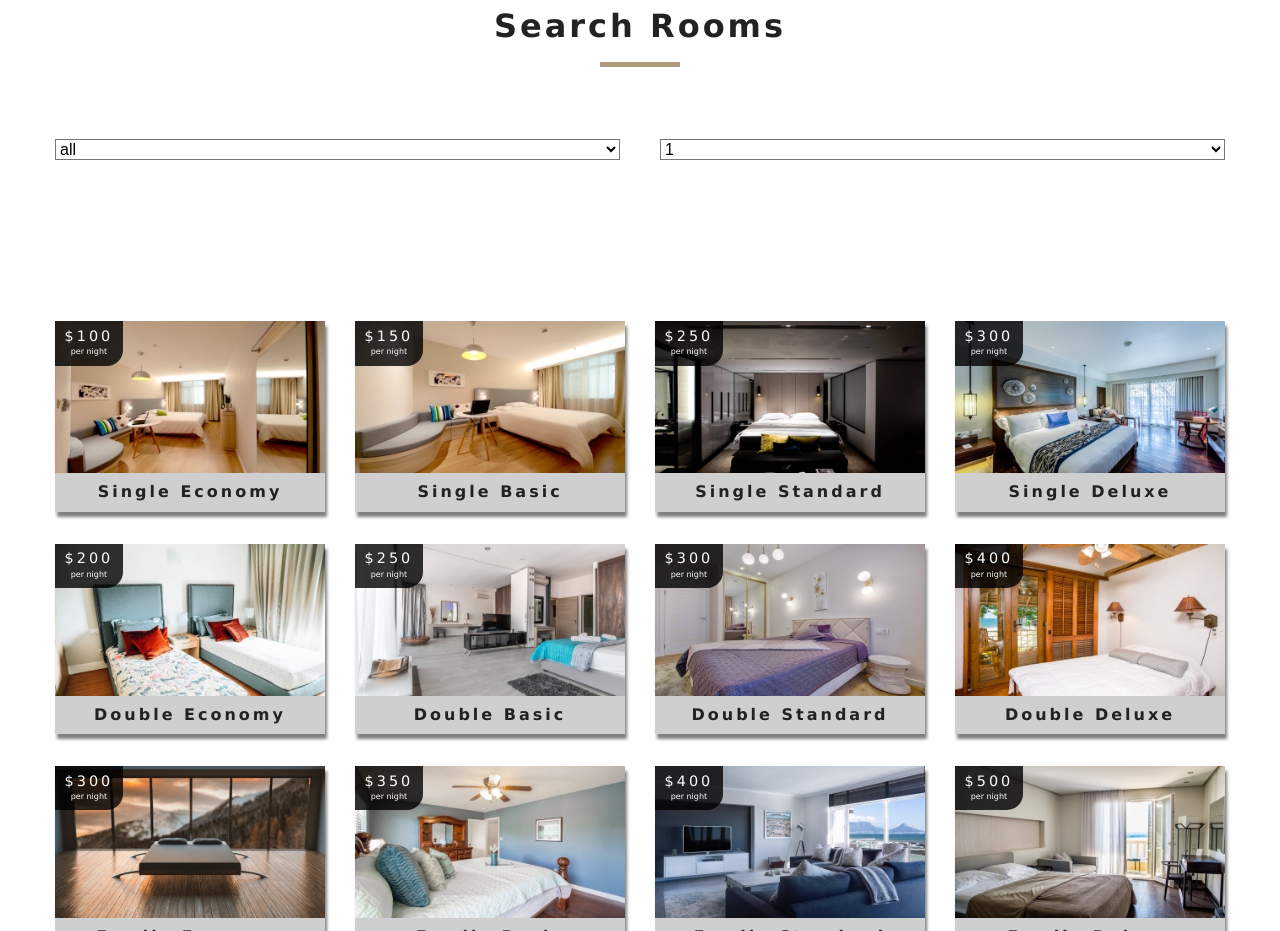
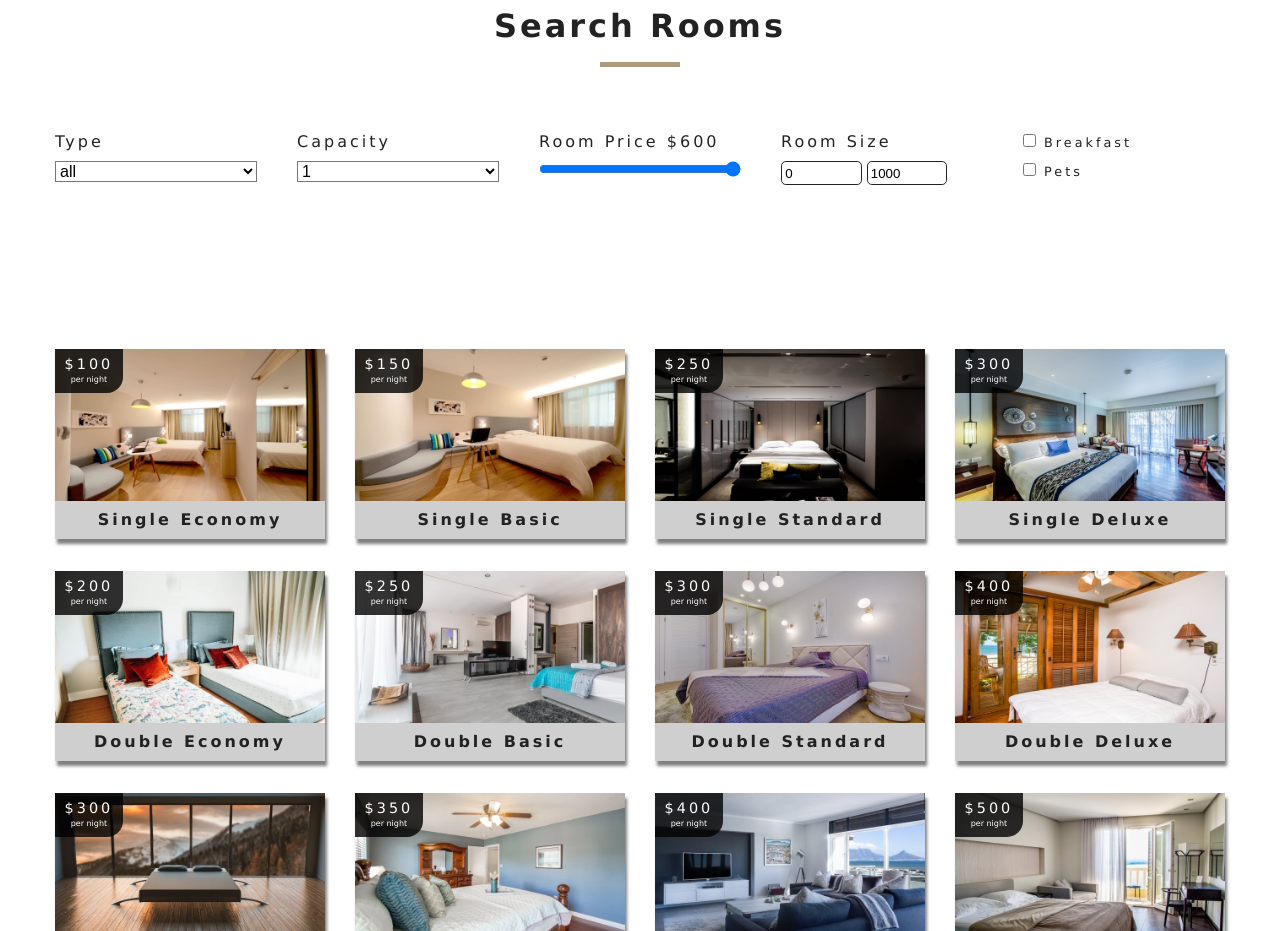
Before and after one commit to frankenstein32/Knights-Inn, a React (Create React App) app: page /rooms in a window 1280 px wide. Shown: the part 780-1711 px from the top of the page. Built offline with nearby package versions, Linux system fonts and the light colour scheme.

Commit message:
rooms component phase-2 setup

```diff
--- a/src/components/RoomsFilter.js
+++ b/src/components/RoomsFilter.js
@@ -45,7 +45,9 @@
       <form className="filter-form">
         {/* Select type start*/}
         <div className="form-group">
-          <label htmlFor="type"></label>
+          <label htmlFor="type">
+            Type
+          </label>
           <select
             name="type"
             id="type"
@@ -59,7 +61,9 @@
 
         {/* Guests type start*/}
         <div className="form-group">
-          <label htmlFor="capacity"></label>
+          <label htmlFor="capacity">
+            Capacity
+          </label>
           <select
             name="capacity"
             id="capacity"
@@ -70,6 +74,71 @@
           </select>
         </div>
         {/* Guests type end*/}
+
+        {/* Price type start*/}
+        <div className="form-group">
+          <label htmlFor="price">
+            Room Price ${price}
+          </label>
+          <input
+            type="range"
+            name="price"
+            id="price"
+            min={minPrice}
+            max={maxPrice}
+            value={price}
+            onChange={handleChange}
+            className="form-control" />
+        </div>
+        {/* Price type end*/}
+
+        {/* Size type start*/}
+        <div className="form-group">
+          <label htmlFor="size">
+            Room size
+          </label>
+          <div className="size-inputs">
+            <input
+              type="number"
+              name="minSize"
+              id="size"
+              value={minSize}
+              onChange={handleChange}
+              className="size-input" />
+            <input
+              type="number"
+              name="maxSize"
+              id="size"
+              value={maxSize}
+              onChange={handleChange}
+              className="size-input" />
+          </div>
+        </div>
+        {/* Size type end*/}
+        {/* Extras Start */}
+        <div className="form-group">
+          <div className="single-extra">
+            <input
+              type="checkbox"
+              name="breakfast"
+              id="breakfast"
+              checked={breakfast}
+              onChange={handleChange}
+            />
+            <label htmlFor="breakfast">Breakfast</label>
+          </div>
+          <div className="single-extra">
+            <input
+              type="checkbox"
+              name="pets"
+              id="pets"
+              checked={pets}
+              onChange={handleChange}
+            />
+            <label htmlFor="pets">Pets</label>
+          </div>
+        </div>
+        {/* Extras End */}
       </form>
     </section>
   )
--- a/src/context.js
+++ b/src/context.js
@@ -61,7 +61,7 @@
 
     handleChange = event => {
         const target = event.target
-        const value = event.type === 'checkbox' ? target.checked : target.value;
+        const value = target.type === 'checkbox' ? target.checked : target.value;
         const name = target.name
         this.setState({
             [name]: value,
@@ -74,7 +74,9 @@
             type,
             capacity,
             price,
+            minPrice,
             maxPrice,
+            minSize,
             maxSize,
             breakfast,
             pets
@@ -86,15 +88,30 @@
         //Transform value
         capacity = parseInt(capacity)
 
+        //Transform price
+        price = parseInt(price)
+
         // Filter acc to the type
         if (type !== 'all') {
             tempRooms = tempRooms.filter(room => room.type === type);
         }
 
         //Filter acc to the capacity
-        if (capacity > 1) {
-            tempRooms = tempRooms.filter(room => room.capacity >= capacity)
-        }
+        tempRooms = tempRooms.filter(room => room.capacity >= capacity)
+
+        // Filter acc to the Price
+        tempRooms = tempRooms.filter(room => room.price <= price)
+
+        //Filter acc to the size
+        tempRooms = tempRooms.filter(room => room.size >= minSize && room.size <= maxSize)
+
+        //Filter acc to the breakfast
+        if (breakfast)
+            tempRooms = tempRooms.filter(room => room.breakfast === breakfast)
+
+        //Filter acc to the Pets
+        if (pets)
+            tempRooms = tempRooms.filter(room => room.pets === pets)
 
         this.setState({
             sortedRooms: tempRooms
```
